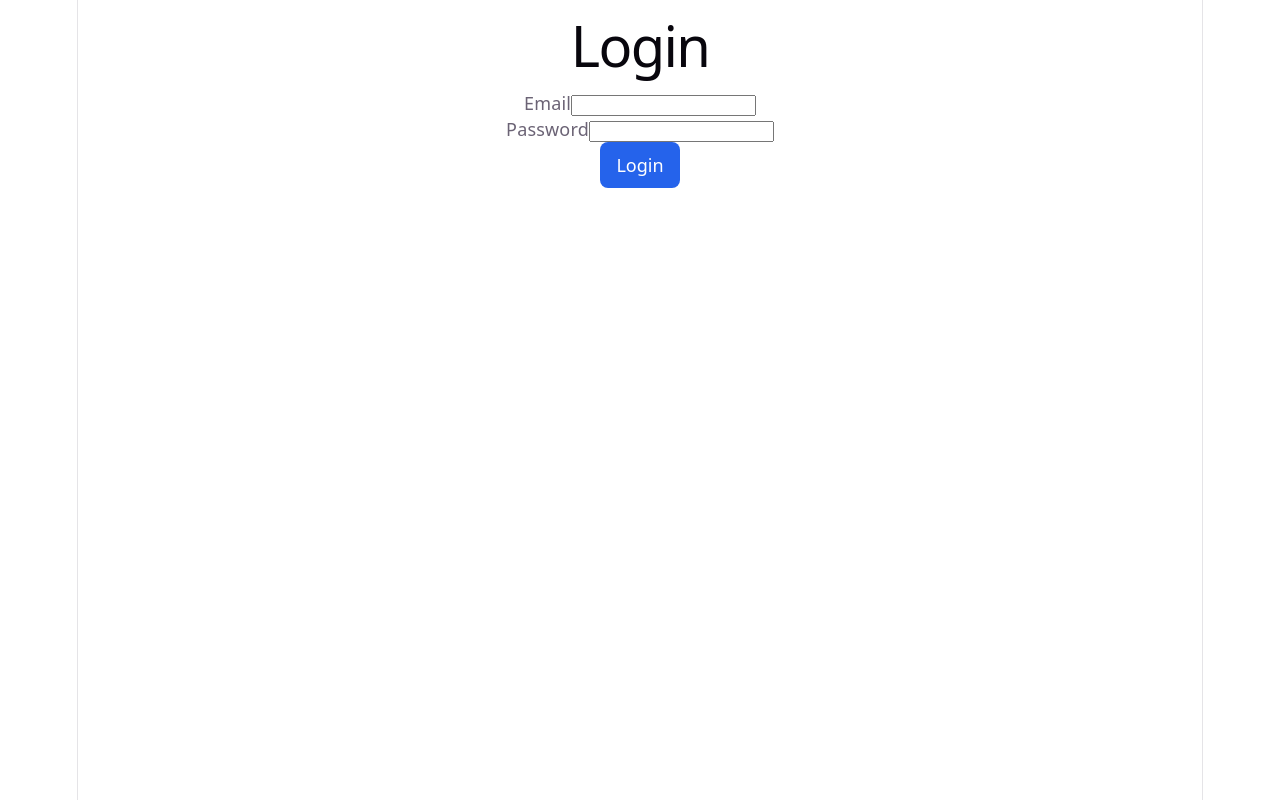
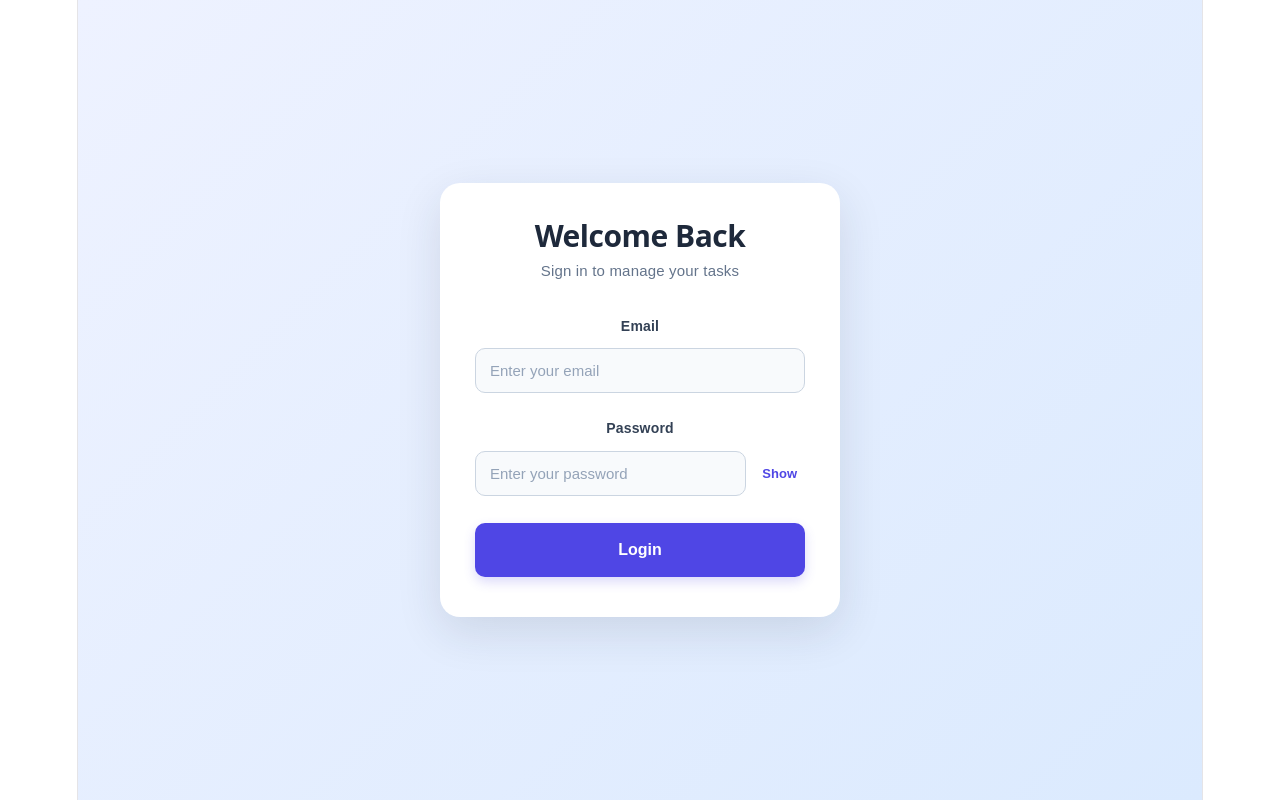
Before and after one commit to mominjemal/task-manager, a React app in the folder frontend/: page / in a window 1280 px wide. Built offline with nearby package versions, Linux system fonts and the light colour scheme; the HTML template or start-up script is replaced by a standard one.

Commit message:
Enhance login page UI with new styles and show/hide password functionality

```diff
--- /dev/null
+++ b/frontend/src/pages/Login.css
@@ -0,0 +1,176 @@
+/* Page background */
+.login-page {
+    min-height: 100vh;
+    width: 100%;
+    display: flex;
+    justify-content: center;
+    align-items: center;
+    padding: 24px;
+    box-sizing: border-box;
+    background: linear-gradient(135deg, #eef2ff 0%, #dbeafe 100%);
+    font-family: Arial, Helvetica, sans-serif;
+}
+
+/* Login card */
+.login-card {
+    width: 100%;
+    max-width: 400px;
+    padding: 40px 35px;
+    box-sizing: border-box;
+    background: #ffffff;
+    border-radius: 20px;
+    box-shadow: 0 15px 45px rgba(30, 41, 59, 0.12);
+}
+
+/* Heading */
+.login-card h1 {
+    margin: 0 0 10px;
+    color: #1e293b;
+    font-size: 30px;
+    font-weight: 700;
+    text-align: center;
+    letter-spacing: -0.5px;
+}
+
+/* Subtitle */
+.login-subtitle {
+    margin: 0 0 30px;
+    color: #64748b;
+    font-size: 15px;
+    line-height: 1.6;
+    text-align: center;
+}
+
+/* Form layout */
+.login-card form {
+    display: flex;
+    flex-direction: column;
+    gap: 22px;
+}
+
+/* Email and password fields */
+.login-field {
+    display: flex;
+    flex-direction: column;
+    gap: 9px;
+}
+
+.login-field label {
+    color: #334155;
+    font-size: 14px;
+    font-weight: 600;
+}
+
+/* Inputs */
+.login-field input {
+    width: 100%;
+    min-width: 0;
+    padding: 13px 14px;
+    box-sizing: border-box;
+    border: 1px solid #cbd5e1;
+    border-radius: 10px;
+    background: #f8fafc;
+    color: #0f172a;
+    font-size: 15px;
+    outline: none;
+    transition: border-color 0.2s, box-shadow 0.2s, background 0.2s;
+}
+
+.login-field input::placeholder {
+    color: #94a3b8;
+}
+
+.login-field input:focus {
+    border-color: #4f46e5;
+    background: #ffffff;
+    box-shadow: 0 0 0 4px rgba(79, 70, 229, 0.12);
+}
+
+/* Password input and Show/Hide button */
+.password-row {
+    display: flex;
+    align-items: center;
+    gap: 8px;
+    width: 100%;
+}
+
+.password-row input {
+    flex: 1;
+    width: 0;
+}
+
+.password-toggle {
+    flex-shrink: 0;
+    padding: 10px 8px;
+    border: none;
+    border-radius: 7px;
+    background: transparent;
+    color: #4f46e5;
+    font-size: 13px;
+    font-weight: 700;
+    cursor: pointer;
+    transition: background 0.2s, color 0.2s;
+}
+
+.password-toggle:hover {
+    background: #eef2ff;
+    color: #3730a3;
+}
+
+/* Login button */
+.login-submit {
+    width: 100%;
+    margin-top: 4px;
+    padding: 14px;
+    border: none;
+    border-radius: 10px;
+    background: #4f46e5;
+    color: #ffffff;
+    font-size: 16px;
+    font-weight: 700;
+    cursor: pointer;
+    box-shadow: 0 5px 12px rgba(79, 70, 229, 0.2);
+    transition: background 0.2s, transform 0.2s, box-shadow 0.2s;
+}
+
+.login-submit:hover {
+    background: #4338ca;
+    transform: translateY(-1px);
+    box-shadow: 0 7px 16px rgba(79, 70, 229, 0.28);
+}
+
+.login-submit:active {
+    transform: translateY(0);
+}
+
+/* Error message */
+.login-error {
+    margin: 0 0 18px;
+    padding: 12px 14px;
+    border: 1px solid #fecaca;
+    border-radius: 9px;
+    background: #fef2f2;
+    color: #b91c1c;
+    font-size: 14px;
+    line-height: 1.5;
+}
+
+/* Mobile screens */
+@media (max-width: 480px) {
+    .login-page {
+        padding: 16px;
+    }
+
+    .login-card {
+        padding: 30px 22px;
+        border-radius: 16px;
+    }
+
+    .login-card h1 {
+        font-size: 26px;
+    }
+
+    .login-subtitle {
+        font-size: 14px;
+    }
+}
--- a/frontend/src/pages/login.jsx
+++ b/frontend/src/pages/login.jsx
@@ -1,9 +1,10 @@
 import { useState } from "react"
+import "./Login.css"
 function Login({ onLogin }) {
   const [email, setEmail] = useState("")
   const [password, setPassword] = useState("")
   const [message, setMessage] = useState("")
-
+  const [showPassword, setShowPassword] = useState(false)
 
   async function handleSubmit(e) {
     e.preventDefault()
@@ -33,33 +34,59 @@ async function handleSubmit(e) {
   }
   return (
 
-    <div>
-      <h1>Login</h1>
-      <p>{message}</p>
+
+    <div className="login-page">
+      <div className="login-card">
+        <h1>Welcome Back</h1>
+        <p className="login-subtitle">
+          Sign in to manage your tasks
+        </p>
+
+        {message && <p className="login-error">{message}</p>}
 
         <form onSubmit={handleSubmit}>
-        <div>
+          <div className="login-field">
             <label>Email</label>
             <input
               type="email"
               value={email}
               onChange={(e) => setEmail(e.target.value)}
-          />
-
-        </div>
-
-        <div>
-          <label>Password</label>
-          <input
-            type="password"
-            value={password}
-            onChange={(e) => setPassword(e.target.value)}
+              placeholder="Enter your email"
+              required
             />
           </div>
 
-        <button type="submit">Login</button>
+          <div className="login-field">
+            <label>Password</label>
+
+            <div className="password-row">
+              <input
+                type={showPassword ? "text" : "password"}
+                value={password}
+                onChange={(e) => setPassword(e.target.value)}
+                placeholder="Enter your password"
+                required
+              />
+
+              <button
+                type="button"
+                className="password-toggle"
+                onClick={() =>
+                  setShowPassword((current) => !current)
+                }
+              >
+                {showPassword ? "Hide" : "Show"}
+              </button>
+            </div>
+          </div>
+
+          <button type="submit" className="login-submit">
+            Login
+          </button>
         </form>
       </div>
+    </div>
+
   )
 }
 
```
Lines whose indentation alone changed are shown as unchanged.
